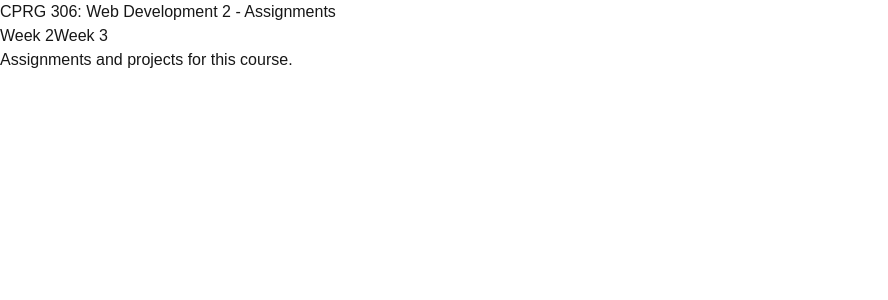
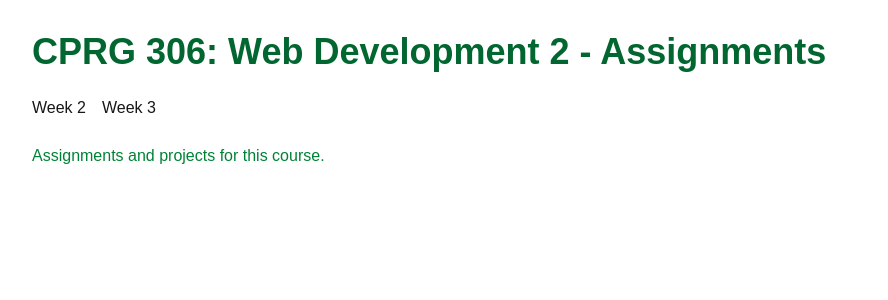
Before and after one commit to oniyemorolake-dev/cprg306-assignments, a Next.js app: page / in a window 1280 px wide. Shown: the top 300 px of the page, without its empty margins (0-888 px from the left). Built offline with nearby package versions, Linux system fonts and the light colour scheme.

Commit message:
Assignment 2 updated

```diff
--- a/app/page.tsx
+++ b/app/page.tsx
@@ -2,11 +2,19 @@ import Link from "next/link";
 
 export default function Home() {
   return (
-    <main>
-      <h1>CPRG 306: Web Development 2 - Assignments</h1>
-      <Link href="/week-2">Week 2</Link>
-      <Link href="/week-3">Week 3</Link>
-      <p>Assignments and projects for this course.</p>
-    </main>
+    <main className="min-h-screen bg-black-50 p-8">
+  <h1 className="mb-6 text-4xl font-bold text-green-800">
+    CPRG 306: Web Development 2 - Assignments
+  </h1>
+
+  <div className="flex gap-4">
+    <Link href="/week-2">Week 2</Link>
+    <Link href="/week-3">Week 3</Link>
+  </div>
+
+  <p className="mt-6 text-green-700">
+    Assignments and projects for this course.
+  </p>
+</main>
   );
 }
--- a/app/week-2/page.js
+++ b/app/week-2/page.js
@@ -3,7 +3,7 @@ import StudentInfo from "./student-info";
 export default function Page() {
   return (
     <main>
-      <h1>Shopping List</h1>
+      <h1>Week 2 Assignment</h1>
       <StudentInfo />
     </main>
   );
```
